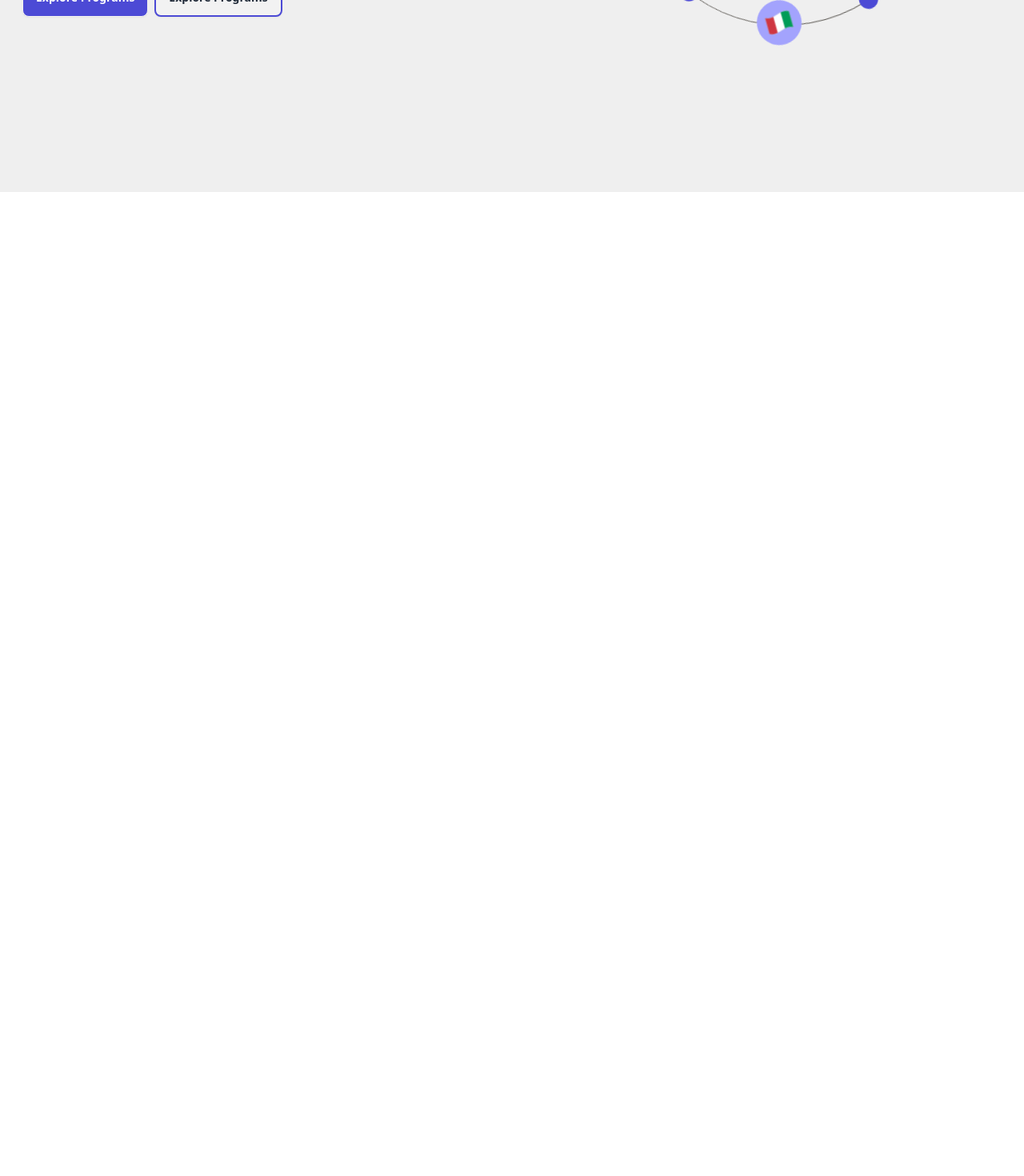
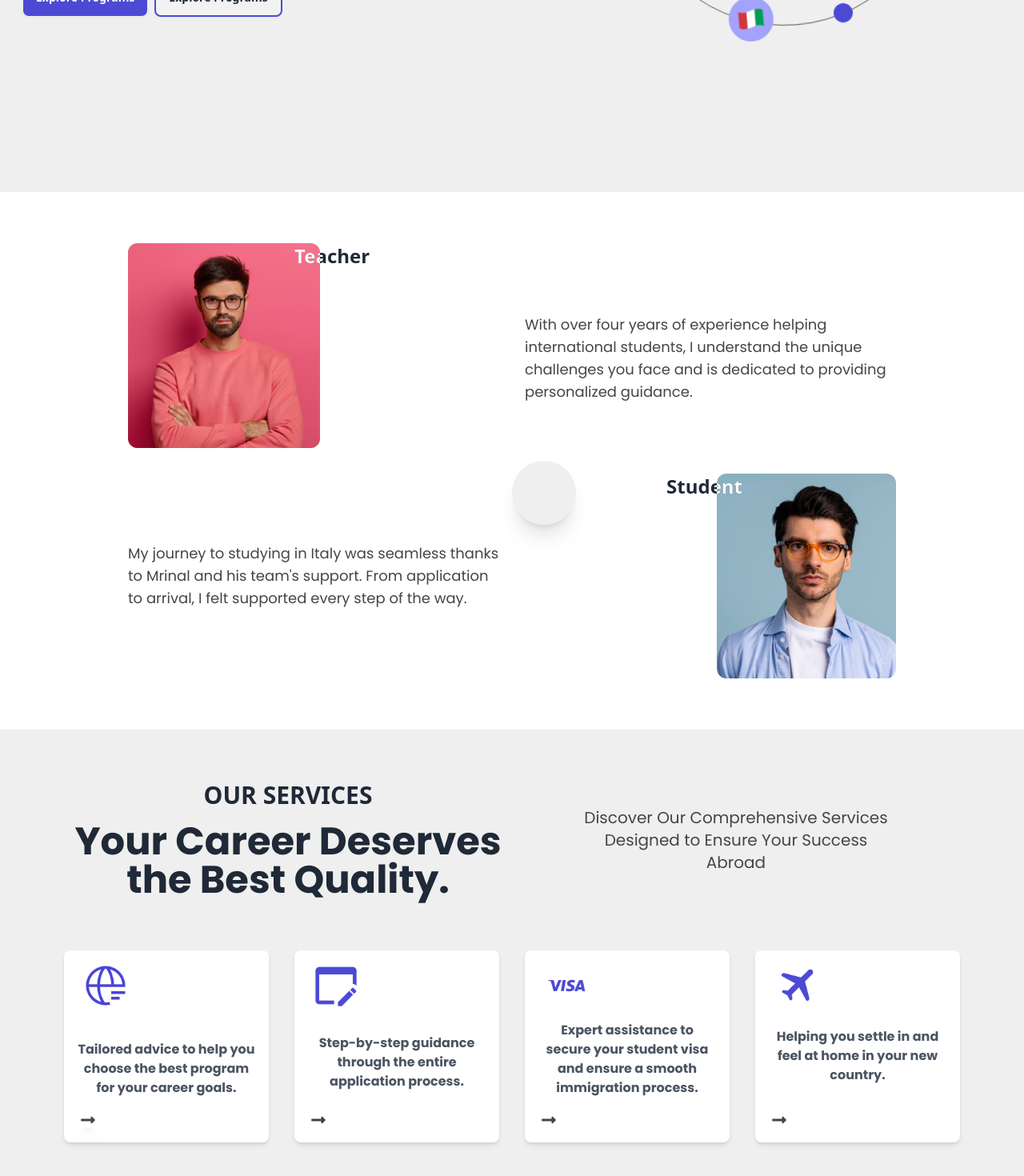
Before and after one commit to nikhilmahato21/study-abroad, a React (Vite) app: page / in a window 1280 px wide. Shown: the part 624-2094 px from the top of the page at 80% size. Before the commit the page ends 864 px from the top, so only its background shows below. Built offline with nearby package versions, Linux system fonts and the light colour scheme.

Commit message:
connect and services section

```diff
--- /dev/null
+++ b/src/components/Connect.jsx
@@ -0,0 +1,57 @@
+import React from "react";
+import Teacher from "../assets/teacher.png";
+import Student from "../assets/student.png";
+import Line from "../assets/Line2.svg"
+
+function Connect() {
+  return (
+    <div className="bg-white  p-16 lg:px-40 relative" >
+
+    <div className="h-20 w-20 rounded-full bg-baseGrey absolute z-30 top-1/2 left-1/2 hidden md:flex shadow-xl"></div>
+
+      <section className="flex flex-wrap justify-center  ">
+        {/* Image on the left, text on the right */}
+        <div className="w-1/2 mb-8 relative overflow-hidden">
+          <div className="bg-slate-400 md:h-64 md:w-60 relative rounded-xl overflow-hidden ">
+            <img src={Teacher} alt="teacher" className="md:h-64 md:w-60 object-cover" />
+            <div className="absolute top-0  left-52 text-2xl font-bold text-white z-10 ">
+              Teacher
+            </div>
+          </div>
+          <div className="absolute top-0  left-52 text-2xl font-bold  ">
+              Teacher
+            </div>
+        </div>
+        <div className="w-1/2 md:pl-4 flex items-center justify-center">
+          <p className=" text-xs  text-right md:text-left md:text-lg font-poppins text-graphite ">
+            With over four years of experience helping international students, I
+            understand the unique challenges you face and is dedicated to
+            providing personalized guidance.
+          </p>
+        </div>
+
+        {/* Image on the right, text on the left */}
+        <div className="w-1/2 md:pr-4 flex items-center justify-center">
+          <p className=" text-xs  text-left md:text-left md:text-lg font-poppins text-graphite ">
+            My journey to studying in Italy was seamless thanks to Mrinal and
+            his team's support. From application to arrival, I felt supported
+            every step of the way.
+          </p>
+        </div>
+        <div className="w-1/2 relative overflow-hidden  ">
+          <div className="md:h-64 md:w-56 relative rounded-xl  overflow-hidden ml-auto ">
+          <img src={Student} alt="student" className=" md:h-64 md:w-56  object-cover " />
+          <div className="absolute top-0  right-48 text-2xl font-bold z-10 text-white ">
+              Student
+            </div>
+          </div>
+          <div className="absolute top-0 right-48 text-2xl font-bold  ">
+              Student
+            </div>
+        </div>
+      </section>
+    </div>
+  );
+}
+
+export default Connect;
--- a/src/components/Hero.jsx
+++ b/src/components/Hero.jsx
@@ -8,7 +8,7 @@ import Poland from "../assets/poland.png";
 
 const Hero = () => {
   return (
-    <div className="grid lg:grid-cols-2  gap-20 items-center bg-baseGrey  lg:h-screen  overflow-x-hidden">
+    <div className="grid lg:grid-cols-2  gap-20 items-center bg-baseGrey  lg:h-screen  overflow-x-hidden overflow-y-hidden">
       <div className="align-element ">
         <div>
           <h1 className="max-w-xl text-4xl font-semibold tracking-wide font-poppins text-stone-700 sm:text-[3rem] leading-[3.4rem] ">
--- /dev/null
+++ b/src/components/Services.jsx
@@ -0,0 +1,153 @@
+import React, { useState } from "react";
+import S1 from "../assets/service-1.png";
+import S2 from "../assets/service-2.png";
+import S3 from "../assets/service-3.png";
+import S4 from "../assets/service-4.png";
+import { FaLongArrowAltRight } from "react-icons/fa";
+
+const Services = () => {
+  const [isopen, setIsOpen] = useState(true);
+  return (
+    <section className="bg-baseGrey p-4 md:p-16  ">
+      <div className="container mx-auto px-4">
+        <div className="text-center mb-16 md:flex ">
+          <div className="md:w-1/2 ">
+            <h2 className="text-3xl font-bold text-gray-800 mb-4">
+              OUR SERVICES
+            </h2>
+            <h1 className="text-2xl md:text-3xl lg:text-5xl font-bold text-gray-800 font-poppins">
+              Your Career Deserves <br /> the Best Quality.
+            </h1>
+          </div>
+          <div className="md:w-1/2   flex  justify-center items-center p-4">
+            <p className="text-center text-xl md:max-w-96 font-poppins text-graphite">
+              Discover Our Comprehensive Services Designed to Ensure Your
+              Success Abroad
+            </p>
+          </div>
+        </div>
+        <div className="grid grid-cols-1 md:grid-cols-2 lg:grid-cols-4 gap-8">
+          <div className="bg-white rounded-lg shadow-md  p-4  lg:h-60 relative ">
+            <div className="flex flex-col  mb-4">
+              <span className="w-14 mb-6 mx-2">
+                <img src={S1} alt="" />
+              </span>
+              <h3
+                className={`text-xl font-bold text-gray-800 mb-3 font-poppins ${
+                  isopen && "hidden"
+                }`}
+              >
+                Personalized Program Matching
+              </h3>
+            </div>
+            <p
+              className={`text-gray-600 font-bold font-poppins text-center  ${
+                !isopen && "hidden"
+              }`}
+            >
+              Tailored advice to help you choose the best program for your career goals.
+            </p>
+            <div className="mt-4 absolute bottom-1 left-1">
+              <span
+                className="inline-block   focus:scale-150  text-graphite font-bold py-2 px-4 "
+                onClick={() => setIsOpen(!isopen)}
+              >
+                <FaLongArrowAltRight size={20} className=" shadow-xl" />
+              </span>
+            </div>
+          </div>
+          <div className="bg-white rounded-lg shadow-md p-4  lg:h-60 relative">
+            <div className="flex flex-col mb-4">
+              <span className="w-14 mb-4 mx-2">
+                <img src={S2} alt="" />
+              </span>
+              <h3
+                className={`text-xl font-bold text-gray-800 mb-3 font-poppins ${
+                  isopen && "hidden"
+                }`}
+              >
+                Comprehensive Application Assistance
+              </h3>
+            </div>
+            <p
+              className={`text-gray-600 font-bold font-poppins text-center  ${
+                !isopen && "hidden"
+              }`}
+            >
+              Step-by-step guidance through the entire application process.
+            </p>
+            <div className="mt-1 absolute bottom-1 left-1">
+              <span
+                className="inline-block   hover:scale-150  text-graphite font-bold py-2 px-4 "
+                onClick={() => setIsOpen(!isopen)}
+              >
+                <FaLongArrowAltRight size={20} />
+              </span>
+            </div>
+          </div>
+          <div className="bg-white rounded-lg shadow-md p-4 lg:h-60 relative">
+            <div className="flex flex-col mb-4">
+              <span className="w-14   mx-2">
+                <img src={S3} alt="" />
+              </span>
+              <h3
+                className={`text-xl font-bold text-gray-800 mb-2 font-poppins ${
+                  isopen && "hidden"
+                }`}
+              >
+                Visa and Immigration Support
+              </h3>
+            </div>
+            <p
+              className={`text-gray-600 font-bold font-poppins text-center  ${
+                !isopen && "hidden"
+              }`}
+            >
+              Expert assistance to secure your student visa and ensure a smooth
+              immigration process.
+            </p>
+            <div className="mt-4 absolute bottom-1 left-1">
+              <span
+                className="inline-block   hover:scale-150  text-graphite font-bold py-2 px-4 "
+                onClick={() => setIsOpen(!isopen)}
+              >
+                <FaLongArrowAltRight size={20} />
+              </span>
+            </div>
+          </div>
+          <div className="bg-white rounded-lg shadow-md p-4 lg:h-60 relative">
+            <div className="flex flex-col mb-4">
+              <span className="w-14 mb-2 mx-2">
+                <img src={S4} alt="" />
+              </span>
+              <h3
+                className={`text-xl font-bold text-gray-800 mb-3 font-poppins ${
+                  isopen && "hidden"
+                }`}
+              >
+                Pre-Departure and Arrival Support
+              </h3>
+            </div>
+            <p
+              className={`text-gray-600 font-bold font-poppins text-center  ${
+                !isopen && "hidden"
+              }`}
+            >
+              Helping you settle in and feel at home in your new country.
+            </p>
+            <div className="mt-4 absolute bottom-1 left-1">
+              <span
+                className="inline-block   hover:scale-150  text-graphite font-bold py-2 px-4 "
+                onClick={() => setIsOpen(!isopen)}
+              >
+                <FaLongArrowAltRight size={20} />
+              </span>
+            </div>
+          </div>
+        </div>
+      </div>
+    </section>
+  );
+};
+
+export default Services;
--- a/src/index.css
+++ b/src/index.css
@@ -32,3 +32,6 @@
     }
 
     }
+    .scrollbar-hide::-webkit-scrollbar {
+        display: none;
+    }
--- a/src/pages/Landing.jsx
+++ b/src/pages/Landing.jsx
@@ -1,11 +1,16 @@
 import { DiVim } from "react-icons/di";
 import Line from "../assets/Line2.svg";
 import Hero from "../components/Hero";
-
+import Connect from "../components/Connect";
+import Services from "../components/Services";
 
 const Landing = () => {
   return (
-    <div className=""> <Hero/></div>
+    <div className="scrollbar-hide">
+      <Hero />
+      <Connect />
+      <Services />
+    </div>
   );
 };
 
--- a/tailwind.config.js
+++ b/tailwind.config.js
@@ -10,15 +10,19 @@ export default {
         flyBlue: "#4C4AD5",
         baseGrey: "#EFEFEF",
         heroBlue: "#A3A3FD",
+        graphite:  "#454545"
+      },
+      spacing: {
+        64: "16rem", // Add a custom spacing value for the image height
       },
       keyframes: {
         revolve: {
-          '0%': { transform: 'rotate(0deg)' },
-          '100%': { transform: 'rotate(360deg)' },
+          "0%": { transform: "rotate(0deg)" },
+          "100%": { transform: "rotate(360deg)" },
         },
       },
       animation: {
-        revolve: 'revolve 12s linear infinite',
+        revolve: "revolve 12s linear infinite",
       },
     },
   },
```
